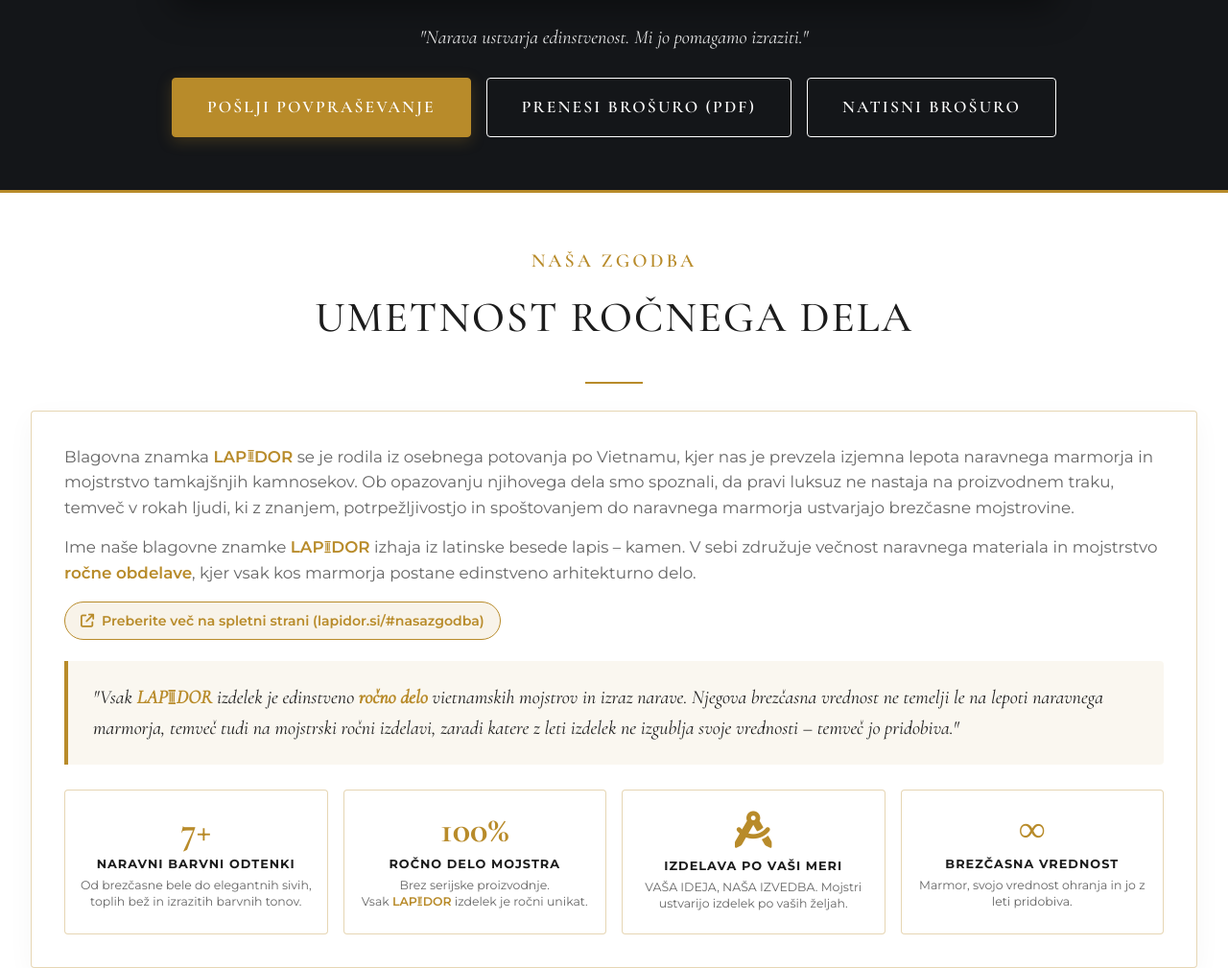
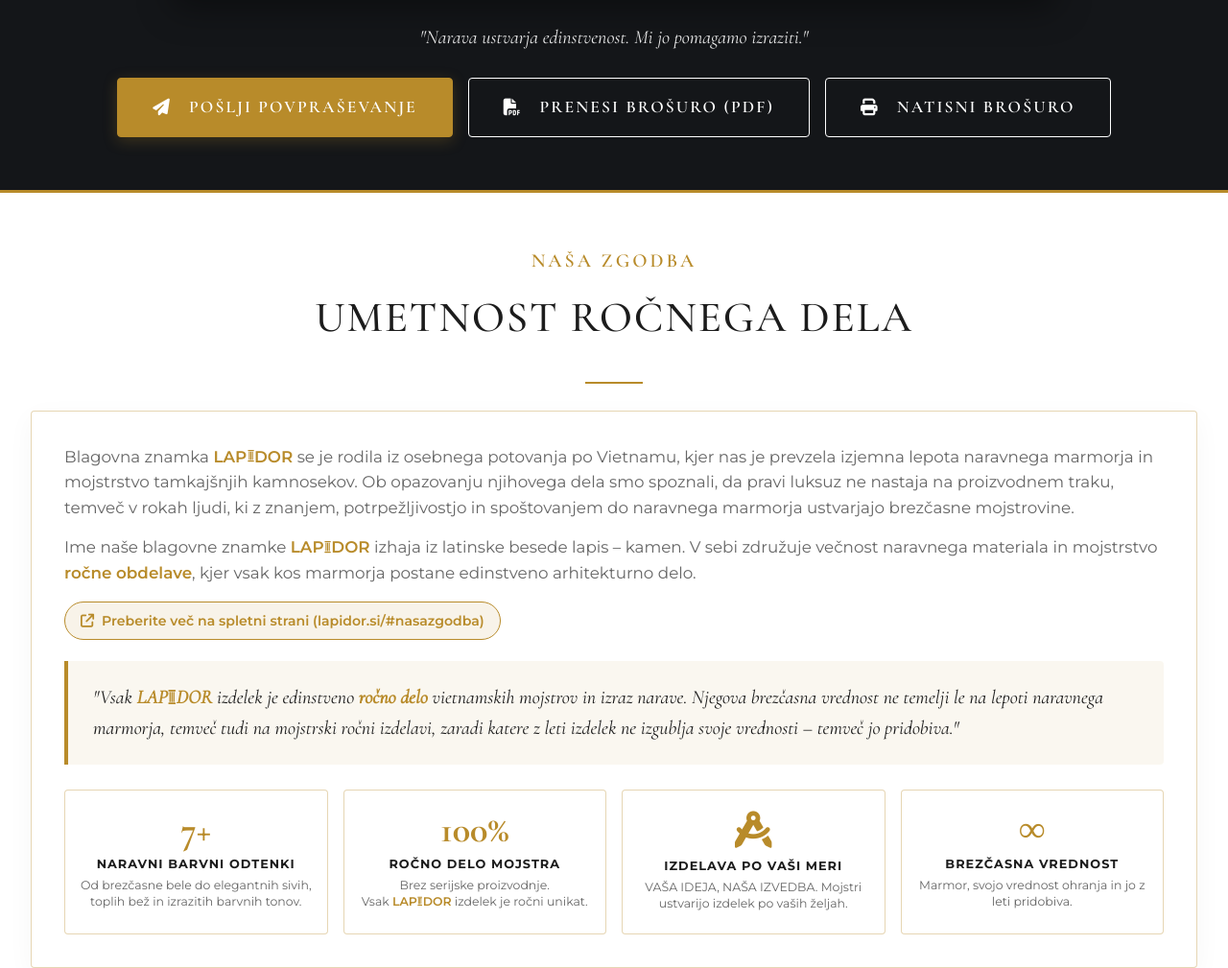
Before and after one commit to uros22-code/lapidor, a plain HTML site: page brosura.html in a window 1280 px wide. Shown: the part 913-1922 px from the top of the page at 96% size. Drawn offline with nearby package versions, Linux system fonts and the light colour scheme.

Commit message:
Popravljen tekst POŠLJI POVPRAŠEVANJE na zlatem gumbu v brošuri z belo barvo in ikono

```diff
--- a/brosura.html
+++ b/brosura.html
@@ -557,14 +557,14 @@
       <p class="b-cover-slogan" data-i18n="brochure_cover_quote">"Narava ustvarja edinstvenost. Mi jo pomagamo izraziti."</p>
 
       <div class="b-actions">
-        <a href="https://lapidor.si/#vzorci" class="btn btn-gold" data-i18n="top_inquiry">
-          <i class="fa-solid fa-paper-plane"></i> POĹ LJI POVPRAĹ EVANJE
+        <a href="https://lapidor.si/#vzorci" class="btn btn-gold" style="color: #ffffff !important; background-color: #b88b2a !important; text-decoration: none;" target="_blank">
+          <i class="fa-solid fa-paper-plane" style="margin-right: 8px; color: #ffffff !important;"></i><span data-i18n="top_inquiry" style="color: #ffffff !important; font-weight: 600;">POŠLJI POVPRAŠEVANJE</span>
         </a>
-        <a href="assets/LAPIDOR_Ekskluzivna_Brosura.pdf" download class="btn btn-outline-gold" style="color: #ffffff; border-color: #ffffff;" data-i18n="btn_download_pdf">
-          <i class="fa-solid fa-file-pdf"></i> PRENESI BROĹ URO (PDF)
+        <a href="assets/LAPIDOR_Ekskluzivna_Brosura.pdf" download class="btn btn-outline-gold" style="color: #ffffff !important; border-color: #ffffff !important; text-decoration: none;">
+          <i class="fa-solid fa-file-pdf" style="margin-right: 8px;"></i><span data-i18n="btn_download_pdf">PRENESI BROŠURO (PDF)</span>
         </a>
-        <button type="button" onclick="window.print()" class="btn btn-outline-gold" style="color: #ffffff; border-color: #ffffff;" data-i18n="btn_print_brochure">
-          <i class="fa-solid fa-print"></i> NATISNI BROĹ URO
+        <button type="button" onclick="window.print()" class="btn btn-outline-gold" style="color: #ffffff !important; border-color: #ffffff !important;">
+          <i class="fa-solid fa-print" style="margin-right: 8px;"></i><span data-i18n="btn_print_brochure">NATISNI BROŠURO</span>
         </button>
       </div>
     </div>
@@ -1674,11 +1674,11 @@
       </p>
 
       <div style="display: flex; justify-content: center; gap: 16px; flex-wrap: wrap;">
-        <a href="https://lapidor.si/#vzorci" class="btn btn-gold btn-lg" target="_blank" data-i18n="top_inquiry">
-          <i class="fa-solid fa-paper-plane"></i> POĹ LJI POVPRAĹ EVANJE (lapidor.si/#vzorci)
+        <a href="https://lapidor.si/#vzorci" class="btn btn-gold btn-lg" style="color: #ffffff !important; background-color: #b88b2a !important; text-decoration: none;" target="_blank">
+          <i class="fa-solid fa-paper-plane" style="margin-right: 8px; color: #ffffff !important;"></i><span data-i18n="top_inquiry" style="color: #ffffff !important; font-weight: 600;">POŠLJI POVPRAŠEVANJE</span>
         </a>
-        <a href="assets/LAPIDOR_Ekskluzivna_Brosura.pdf" download class="btn btn-outline-gold btn-lg" style="color: #ffffff; border-color: #ffffff;" data-i18n="btn_download_pdf">
-          <i class="fa-solid fa-file-pdf"></i> PRENESI PDF BROĹ URO
+        <a href="assets/LAPIDOR_Ekskluzivna_Brosura.pdf" download class="btn btn-outline-gold btn-lg" style="color: #ffffff !important; border-color: #ffffff !important; text-decoration: none;">
+          <i class="fa-solid fa-file-pdf" style="margin-right: 8px;"></i><span data-i18n="btn_download_pdf">PRENESI PDF BROŠURO</span>
         </a>
       </div>
 
```
